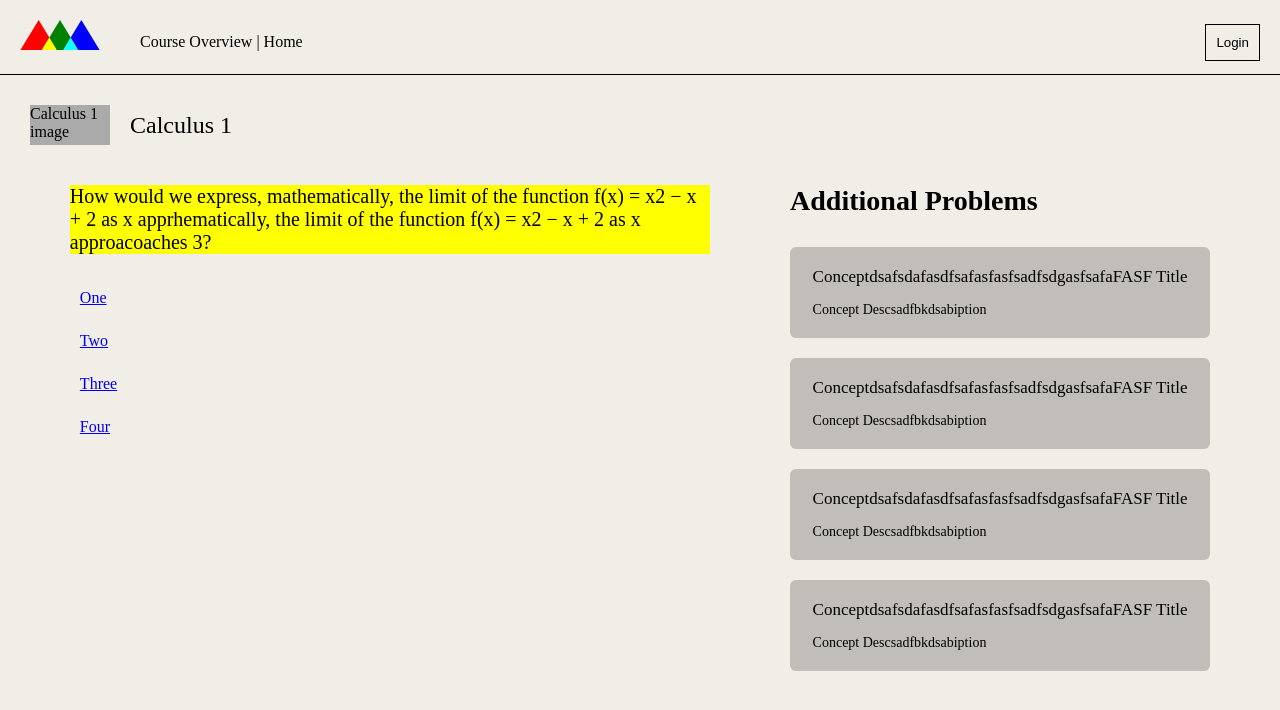
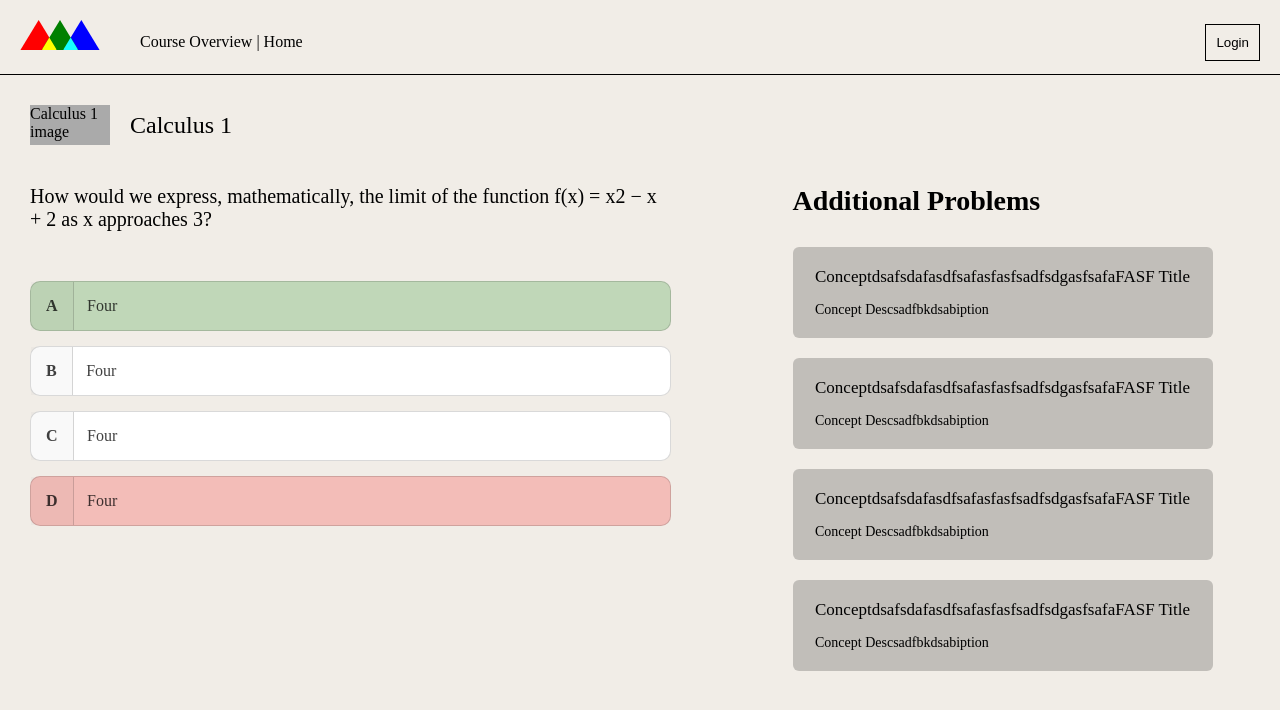
Before and after one commit to DanielKuznetsov/Personalized-Learning-Platform, a React (Create React App) app in the folder e-learning/: page / in a window 1280 px wide. Shown: the top 710 px of the page. Built offline with nearby package versions, Linux system fonts and the light colour scheme.

Commit message:
Add correct and wrong conditional rendering, and fix layout of Problem

```diff
--- a/e-learning/src/App.js
+++ b/e-learning/src/App.js
@@ -10,7 +10,7 @@ function App() {
   return (
     <div className="App">
       <Navbar />
-      <Problem />
+      <Problem correct wrong/>
 
       {/* <div className="loggedIn-layout">
         <Sidebar />
--- a/e-learning/src/Problem.js
+++ b/e-learning/src/Problem.js
@@ -3,7 +3,7 @@ import ConceptHeader from "./ConceptHeader";
 import OverviewCard from "./OverviewCard";
 import "./styles/Problem.scss";
 
-function Problem() {
+function Problem({ correct, wrong }) {
   return (
     <div className="Problem">
       {/* Pass a prop with a title and an image */}
@@ -13,24 +13,33 @@ function Problem() {
           <div className="question-description">
             <p className="content">
               How would we express, mathematically, the limit of the function
-              f(x) = x2 − x + 2 as x apprhematically, the limit of the function
-              f(x) = x2 − x + 2 as x approacoaches 3?
+              f(x) = x2 − x + 2 as x approaches 3?
             </p>
             {/* <p>Additonal information - given formula, etc</p> */}
           </div>
           <div className="question-options">
-            <a className="link" href="link-to-concept">
-              One
-            </a>
-            <a className="link" href="link-to-concept">
-              Two
-            </a>
-            <a className="link" href="link-to-concept">
-              Three
-            </a>
-            <a className="link" href="link-to-concept">
-              Four
-            </a>
+            <div
+              className={correct ? "option correct" : "option"}
+              href="link-to-concept"
+            >
+              <span className="letter">A</span>
+              <span className="answer">Four</span>
+            </div>
+            <div className="option" href="link-to-concept">
+              <span className="letter">B</span>
+              <span className="answer">Four</span>
+            </div>
+            <div className="option" href="link-to-concept">
+              <span className="letter">C</span>
+              <span className="answer">Four</span>
+            </div>
+            <div
+              className={wrong ? "option wrong" : "option"}
+              href="link-to-concept"
+            >
+              <span className="letter">D</span>
+              <span className="answer">Four</span>
+            </div>
           </div>
         </div>
         <div className="Problem-more">
--- a/e-learning/src/styles/Problem.scss
+++ b/e-learning/src/styles/Problem.scss
@@ -13,18 +13,19 @@
 
   &-wrapper {
     display: flex;
-    justify-content: space-around;
+    gap: 10%;
+    justify-content: flex-start;
   }
 
   .question {
     width: 52.5%;
 
     &-description {
-      margin-bottom: 3rem;
+      margin-bottom: 5rem;
 
       .content {
         font-size: 2rem;
-        background-color: yellow;
+        // background-color: yellow;
       }
     }
     &-options {
@@ -32,15 +33,42 @@
       flex-direction: column;
       gap: 1.5rem;
 
-      .link {
-        padding: 0.5rem 1rem;
-        // background-color: yellowgreen;
+      .option {
+        cursor: pointer;
+        background-color: #fff;
+        text-decoration: none;
+        color: rgba(0, 0, 0, 0.75);
+        border-radius: 1rem;
+
+        display: flex;
+        align-items: center;
+        border: 1px solid rgba(0, 0, 0, 0.15);
+
+        &.correct {
+          background-color: rgba(0, 128, 0, 0.2);
+        }
+
+        &.wrong {
+          background-color: rgba(255, 0, 0, 0.2);
+        }
+
+        .letter {
+          padding: 1.5rem 1.5rem;
+          font-weight: 600;
+          border-right: 1px solid rgba(0, 0, 0, 0.15);
+          background-color: rgba(0, 0, 0, 0.025);
+        }
+
+        .answer {
+          padding-left: 1.35rem;
+        }
       }
     }
   }
 
   &-more {
     // padding-right: 4rem;
+
     .title {
       font-size: 2.8rem;
       font-weight: 600;
```
